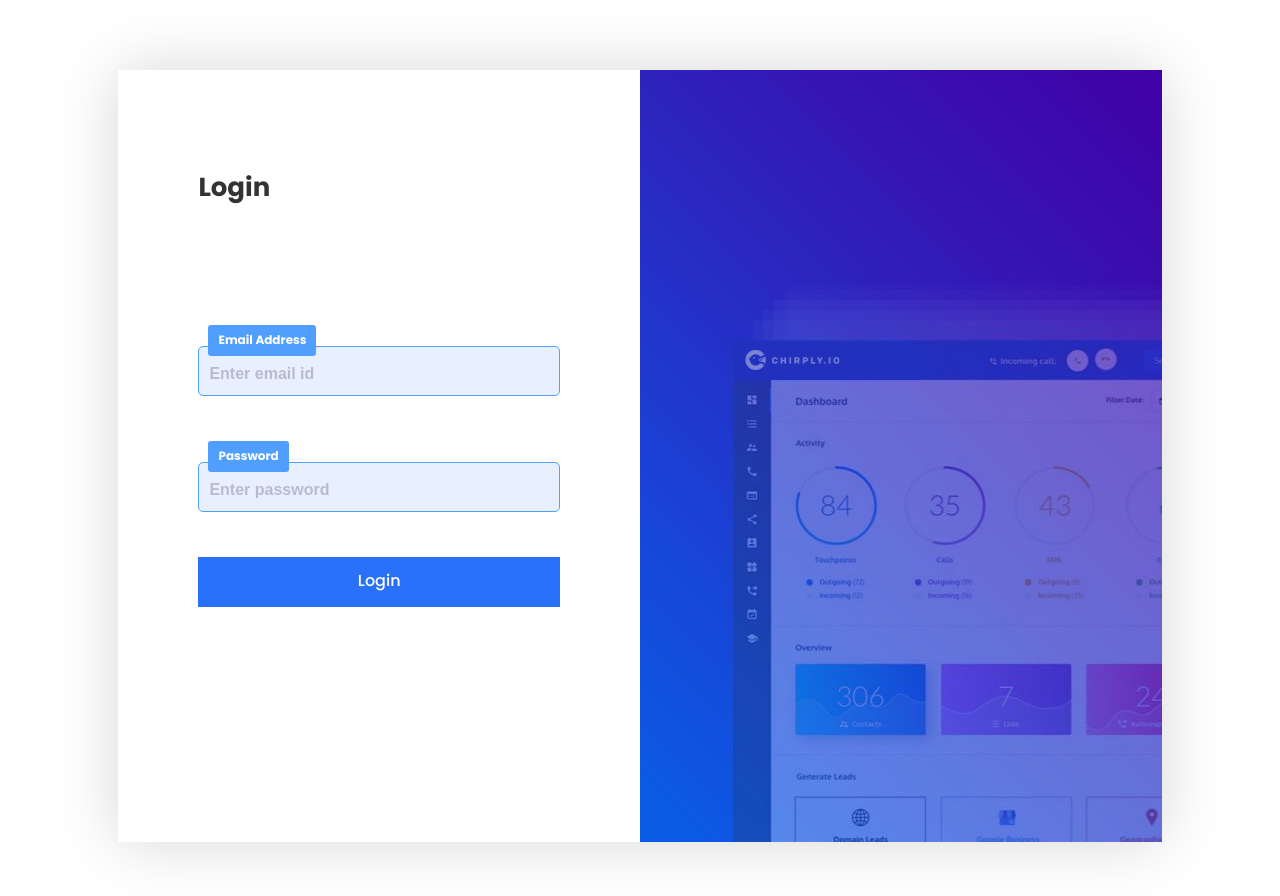
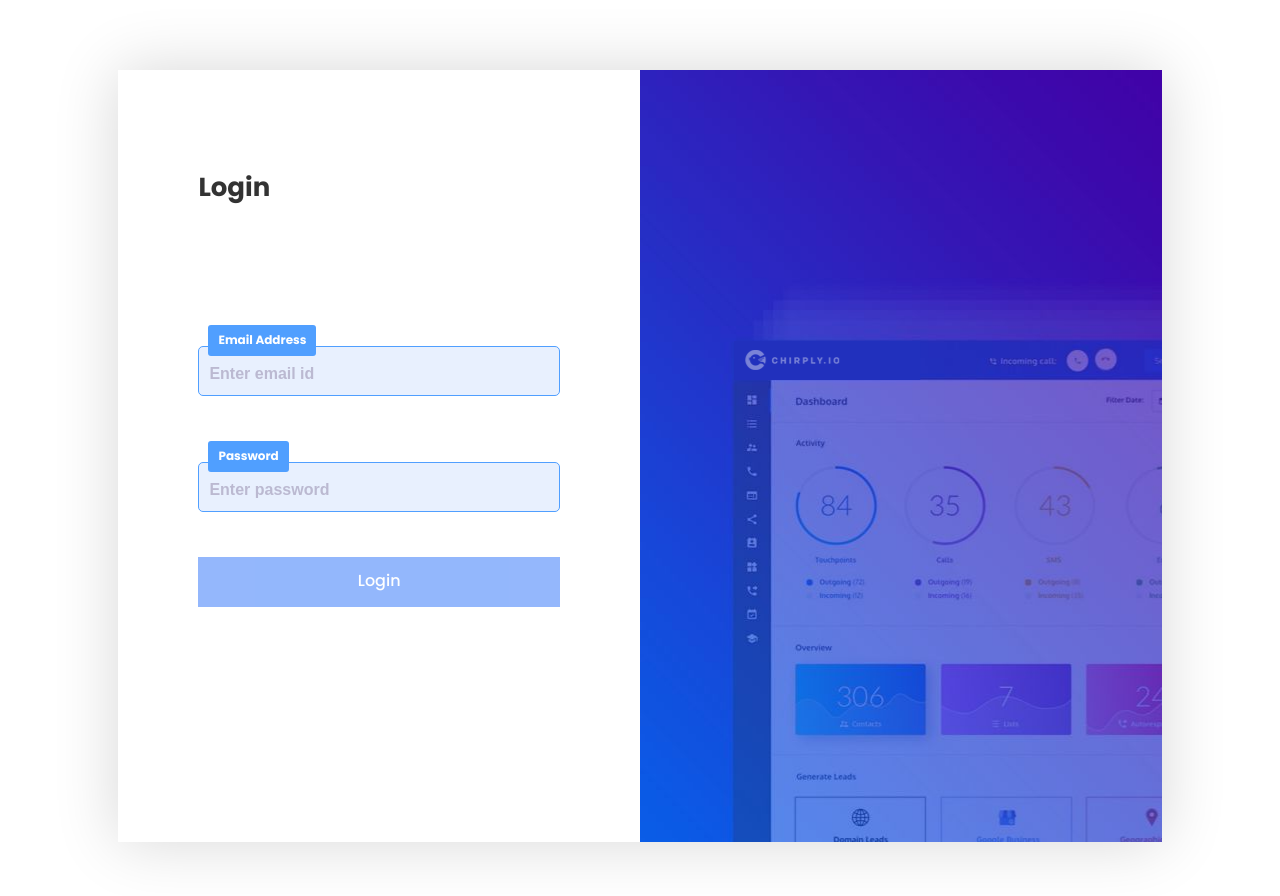
Before and after one commit to kallol1988/testpractiseprojects, a React (Create React App) app: page / in a window 1280 px wide. Shown: the top 896 px of the page. Built offline with nearby package versions, Linux system fonts and the light colour scheme.

Commit message:
Login page validation V1.02

```diff
--- a/src/assets/css/style.scss
+++ b/src/assets/css/style.scss
@@ -150,3 +150,9 @@ td {
   text-align: center;
   margin:50px 0;
 }
+
+.inactive {
+  opacity: 0.5;
+  pointer-events: none;
+  cursor: none;
+}
--- a/src/pages/login.js
+++ b/src/pages/login.js
@@ -33,7 +33,7 @@ const LoginPage = () => {
     console.log('Password value is:', event.target.value);
     console.log('Password length:', checkPassword.length);
     console.log('Password State:', passwordErrors);
-    if(checkPassword.length > 5) {
+    if(checkPassword.length > 4) {
       setPasswordErrors(null);
       console.log('Password State:', passwordErrors);
     } else {
@@ -67,7 +67,7 @@ const LoginPage = () => {
 
             <div className="formRow">
 
-                <Link className={loginActive ? "blueBtn" : "blueBtn inactive"} to="/dashboard">Login</Link>
+                <Link className={emailErrors === null && passwordErrors === null ? "blueBtn" : "blueBtn inactive"} to="/dashboard">Login</Link>
                 {/* <button className="blueBtn" id="submit" value="Submit" disabled>Login</button> */}
             </div>
         </div>
```
